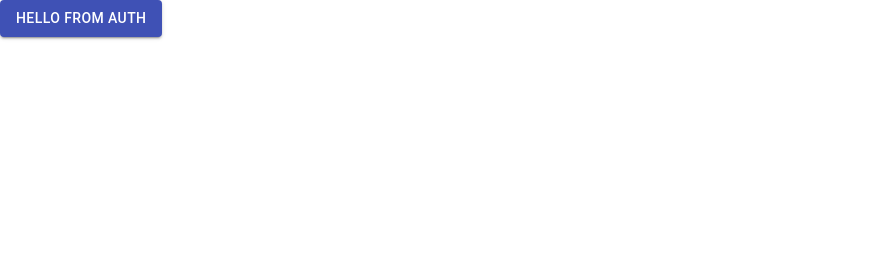
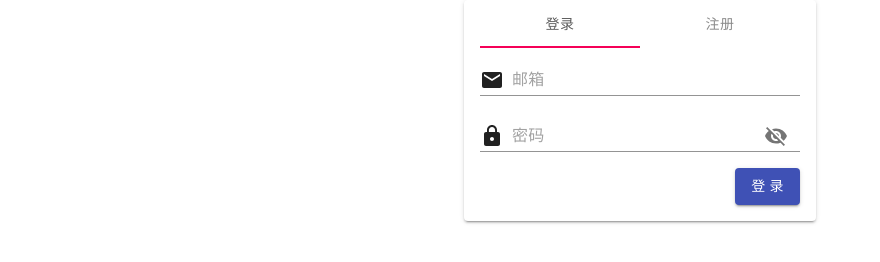
Before and after one commit to whoisnian/aMonitor-board, a React app: page / in a window 1280 px wide. Shown: the whole page, without its empty margins (0-880 px from the left). Built offline with nearby package versions, Linux system fonts and the light colour scheme.

Commit message:
feat: authBox基本外观

```diff
--- /dev/null
+++ b/src/components/authbox/index.js
@@ -0,0 +1,61 @@
+import React from 'react'
+import { makeStyles } from '@material-ui/core/styles'
+import {
+  Box,
+  Tabs,
+  Tab
+} from '@material-ui/core'
+import {
+  UsernameInput,
+  EmailInput,
+  PasswordInput,
+  SubmitButton
+} from './input'
+
+const useStyles = makeStyles((theme) => ({
+  box: {
+    paddingBottom: theme.spacing(2),
+    paddingLeft: theme.spacing(2),
+    paddingRight: theme.spacing(2),
+    boxShadow: theme.shadows[2],
+    borderRadius: theme.shape.borderRadius
+  }
+}))
+
+export default function AuthBox () {
+  const classes = useStyles()
+  const [tabIndex, setTabIndex] = React.useState(window.location.hash === '#signUp' ? 1 : 0)
+
+  const handleChangeTab = (event, newValue) => {
+    setTabIndex(newValue)
+    window.location.hash = (newValue === 1 ? '#signUp' : '#signIn')
+  }
+
+  return (
+    <Box className={classes.box}>
+      <Tabs value={tabIndex} onChange={handleChangeTab} centered>
+        <Tab label='登录' id='signIn' />
+        <Tab label='注册' id='signUp' />
+      </Tabs>
+      <Box hidden={tabIndex !== 0} id='signInPanel'>
+        <form autoComplete='on'>
+          <EmailInput /><br />
+          <PasswordInput />
+          <Box textAlign='right' marginTop={1}>
+            <SubmitButton>登 录</SubmitButton>
+          </Box>
+        </form>
+      </Box>
+      <Box hidden={tabIndex !== 1} id='signUpPanel'>
+        <form autoComplete='on'>
+          <UsernameInput /><br />
+          <EmailInput /><br />
+          <PasswordInput />
+          <Box textAlign='right' marginTop={1}>
+            <SubmitButton>注 册</SubmitButton>
+          </Box>
+        </form>
+      </Box>
+    </Box>
+  )
+}
--- /dev/null
+++ b/src/components/authbox/input.js
@@ -0,0 +1,87 @@
+import React from 'react'
+import {
+  FormControl,
+  InputAdornment,
+  Input,
+  IconButton,
+  Button
+} from '@material-ui/core'
+import {
+  AccountCircle,
+  Email,
+  Lock,
+  Visibility,
+  VisibilityOff
+} from '@material-ui/icons'
+
+const UsernameInput = function () {
+  return (
+    <FormControl fullWidth variant='outlined' margin='normal'>
+      <Input
+        name='username'
+        placeholder='用户名'
+        startAdornment={
+          <InputAdornment position='start'>
+            <AccountCircle />
+          </InputAdornment>
+        }
+      />
+    </FormControl>
+  )
+}
+
+const EmailInput = function () {
+  return (
+    <FormControl fullWidth variant='outlined' margin='normal'>
+      <Input
+        name='email'
+        placeholder='邮箱'
+        startAdornment={
+          <InputAdornment position='start'>
+            <Email />
+          </InputAdornment>
+        }
+      />
+    </FormControl>
+  )
+}
+
+const PasswordInput = function () {
+  const [showPassword, setShowPassword] = React.useState(false)
+
+  return (
+    <FormControl fullWidth variant='outlined' margin='normal'>
+      <Input
+        name='password'
+        placeholder='密码'
+        type={showPassword ? 'text' : 'password'}
+        startAdornment={
+          <InputAdornment position='start'>
+            <Lock />
+          </InputAdornment>
+        }
+        endAdornment={
+          <InputAdornment position='end'>
+            <IconButton onClick={() => setShowPassword(!showPassword)}>
+              {showPassword ? <Visibility /> : <VisibilityOff />}
+            </IconButton>
+          </InputAdornment>
+        }
+      />
+    </FormControl>
+  )
+}
+
+const SubmitButton = function (props) {
+  return (
+    <Button
+      variant='contained'
+      color='primary'
+      type='submit'
+    >
+      {props.children}
+    </Button>
+  )
+}
+
+export { UsernameInput, EmailInput, PasswordInput, SubmitButton }
--- a/src/pages/auth/index.js
+++ b/src/pages/auth/index.js
@@ -1,12 +1,31 @@
 import React from 'react'
 import ReactDOM from 'react-dom'
-import Button from '@material-ui/core/Button'
+import { makeStyles } from '@material-ui/core/styles'
+import { Container, Box } from '@material-ui/core'
+import AuthBox from '../../components/authbox'
+
+const useStyles = makeStyles((theme) => ({
+  container: {
+    height: '100%',
+    display: 'flex',
+    flexDirection: 'column',
+    alignItems: 'center',
+    justifyContent: 'center'
+  },
+  boxPlaceholder: {
+    minHeight: '45%'
+  }
+}))
 
 function App () {
+  const classes = useStyles()
+
   return (
-    <Button variant='contained' color='primary'>
-      hello from auth
-    </Button>
+    <Container maxWidth='sm' className={classes.container}>
+      <Box className={classes.boxPlaceholder}>
+        <AuthBox />
+      </Box>
+    </Container>
   )
 }
 
```
Also changed, not shown: src/templates/auth/index.html (+1 -0 lines).
